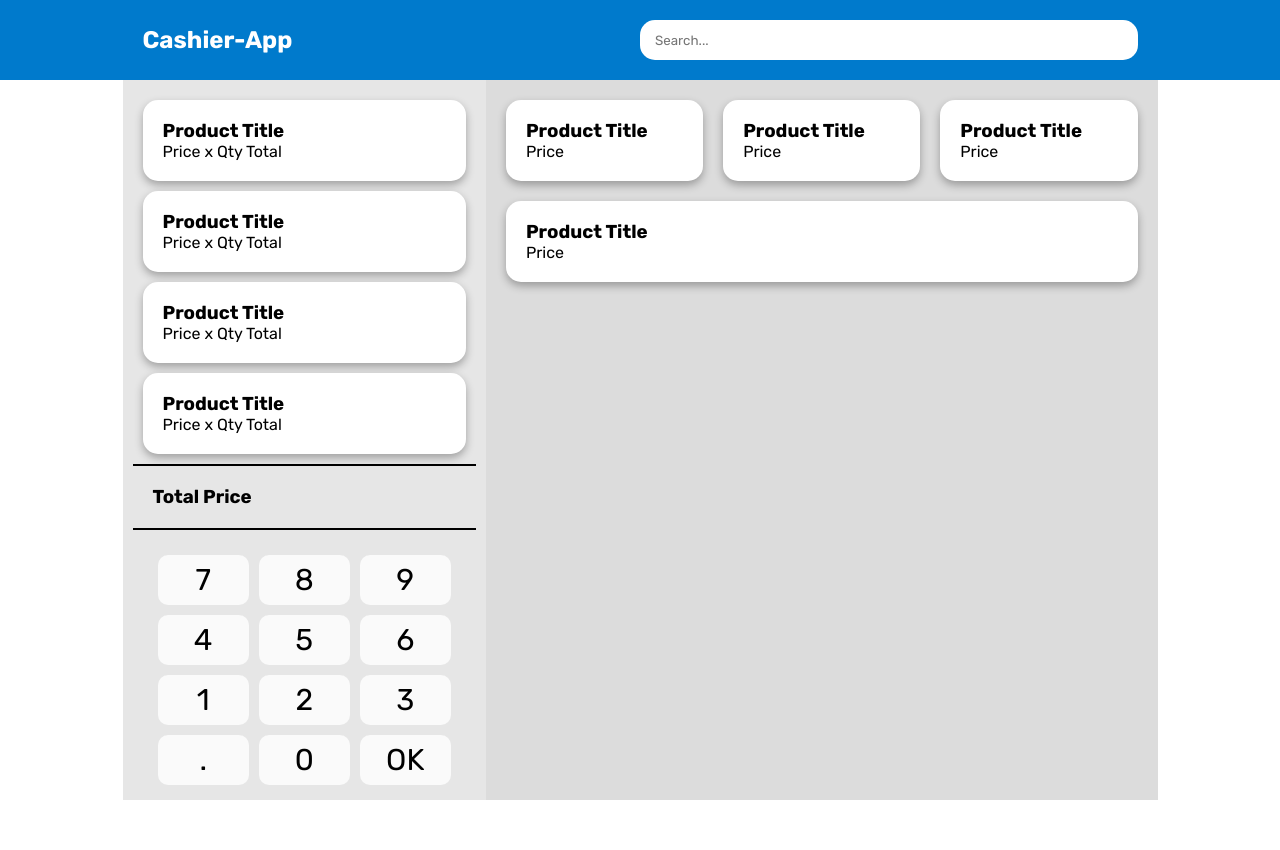
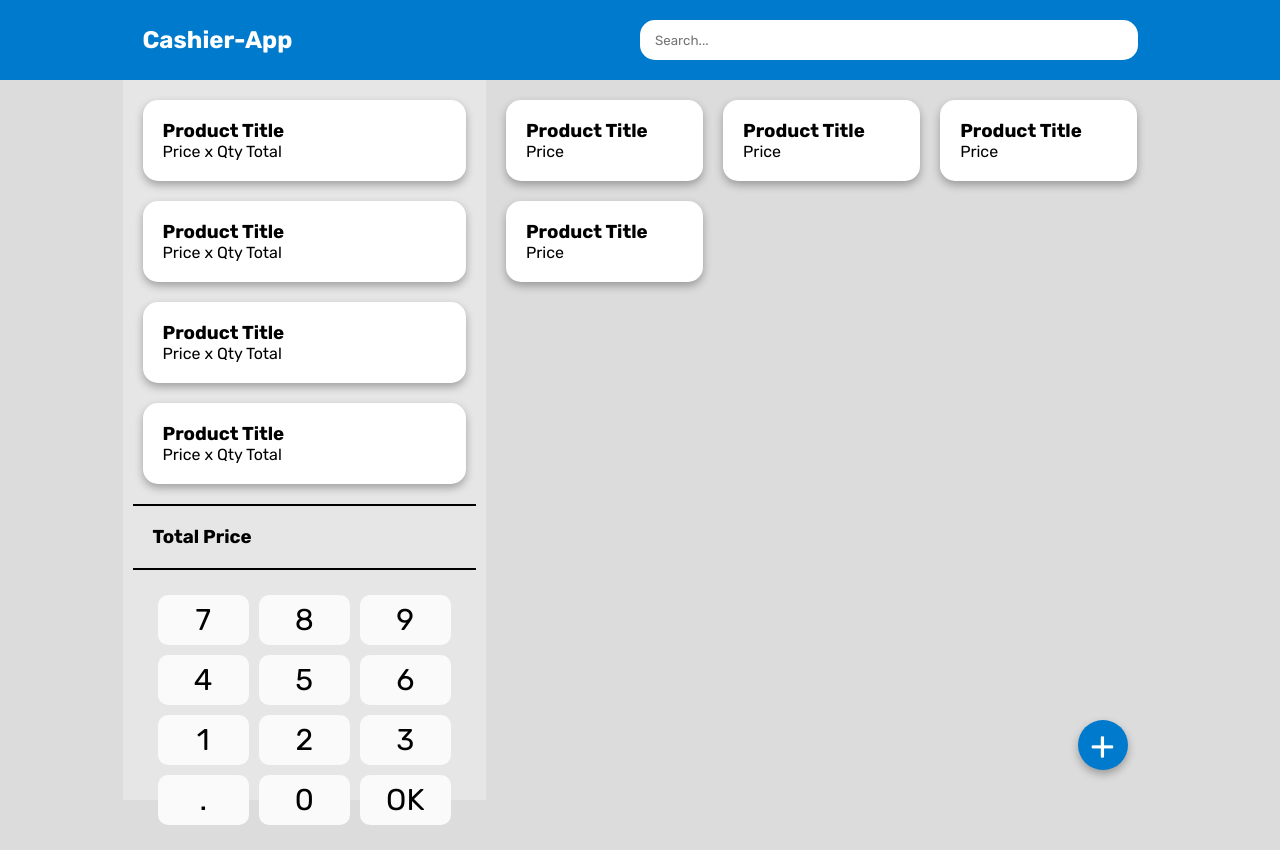
Before and after one commit to rijalislamir/cashier-app, a React (Create React App) app: page / in a window 1280 px wide. Before the commit the page ends 810 px from the top, so only its background shows below. Built offline with nearby package versions, Linux system fonts and the light colour scheme.

Commit message:
Add new button

```diff
--- a/src/assets/css/style.css
+++ b/src/assets/css/style.css
@@ -37,6 +37,10 @@ header {
     outline: none;
 }
 
+body {
+    background-color: rgb(220, 220, 220);
+}
+
 .body {
     display: flex;
     margin: 0 auto;
@@ -63,10 +67,33 @@ header {
     background-color: rgb(220, 220, 220);
     display: flex;
     flex-wrap: wrap;
-    justify-content: space-evenly;
+    height: calc(100vh - 80px);
+    justify-content: flex-start;
+    margin: 0 auto;
     width: 65vw;
-    height: calc(100vh - 80px);
     padding: 10px;
+    position: relative;
+}
+
+.new-product-button {
+    border-radius: 50%;
+    outline: none;
+    border: 0;
+    cursor: pointer;
+    height: 50px;
+    margin: 30px;
+    position: absolute;
+    right: 0;
+    bottom: 0;
+    width: 50px;
+    background-color: rgb(0, 122, 204);
+    color: white;
+    font-size: 40px;
+    box-shadow: 0 4px 8px 0 rgb(0, 0, 0, .3);
+}
+
+.new-product-button:hover {
+    background-color: rgb(0, 100, 167);
 }
 
 .product-list-item {
@@ -75,7 +102,7 @@ header {
     box-shadow: 0 4px 8px 0 rgba(0, 0, 0, 0.3);
     margin: 10px;
     padding: 20px;
-    flex-grow: 1;
+    width: 30.25%;
 }
 
 .product-list-item:hover {
@@ -87,7 +114,7 @@ header {
     background-color: white;
     border-radius: 15px;
     box-shadow: 0 4px 8px 0 rgba(0, 0, 0, 0.3);
-    margin: 10px;
+    margin: 10px 10px 20px;
     padding: 20px;
 }
 
--- a/src/components/RightPane.jsx
+++ b/src/components/RightPane.jsx
@@ -8,6 +8,7 @@ const RightPane = () => {
             <ProductListItem />
             <ProductListItem />
             <ProductListItem />
+            <button className="new-product-button">+</button>
         </section>
     );
 }
```
